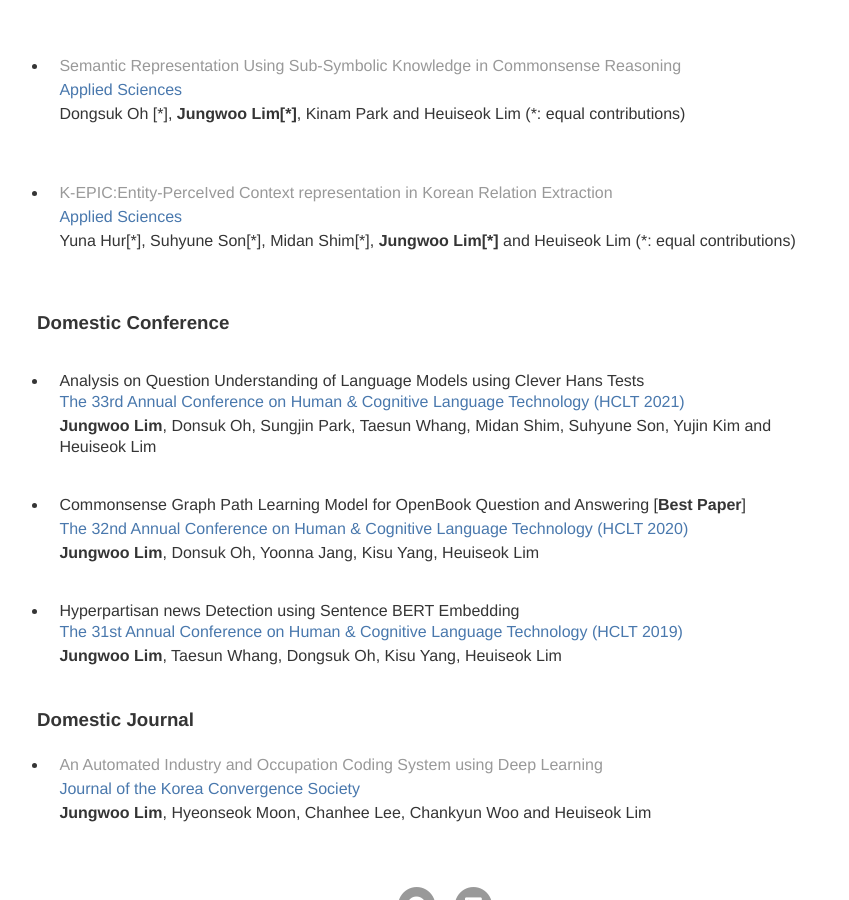
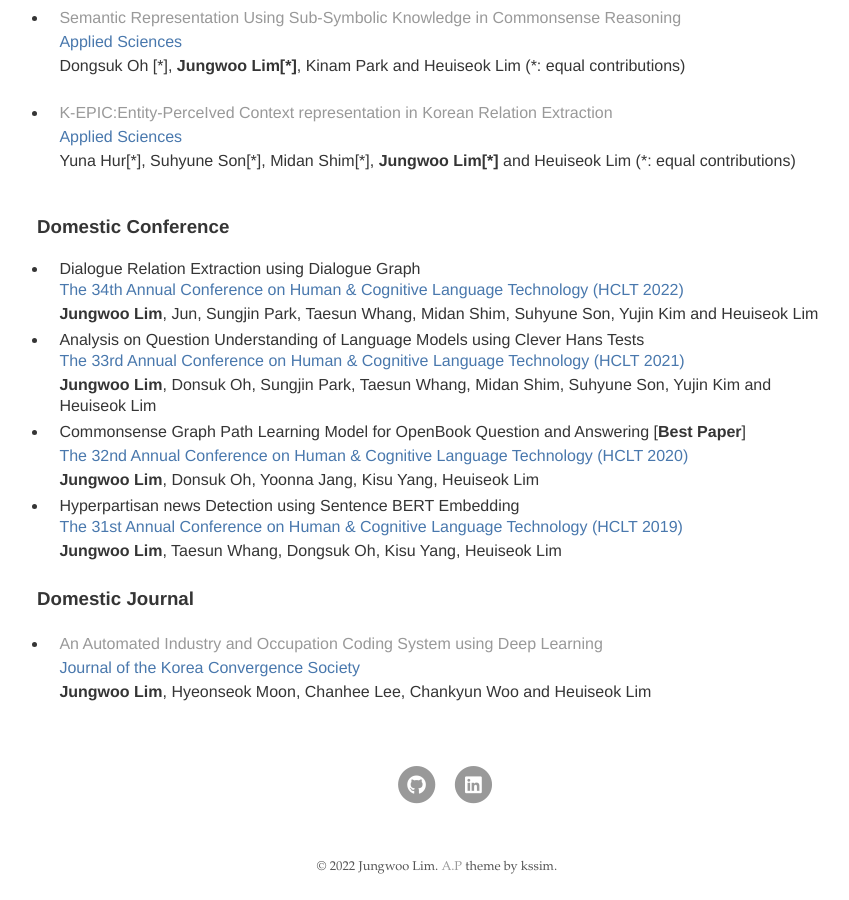
Before and after one commit to dlawjddn803/dlawjddn803.github.io, a Jekyll site: the page built from index.md, in a window 1280 px wide and 900 px high, scrolled down 2247 px. Shown: the whole window, without its empty margins (203-1052 px from the left). Built offline with Jekyll 4.4.1, drawn with Linux system fonts in a browser that asks for light colours; our own code applies the rules of GitHub Pages for plain Markdown files.

Commit message:
add info

```diff
--- a/index.md
+++ b/index.md
@@ -81,26 +81,25 @@ Dongyub Lee, **Jungwoo Lim**[\*], Taesun Whang[\*], Seungwoo Cho, Mingun Park an
 <span style="color:rgb(73, 120, 173)"> Applied Sciences </span> <br/>
 Dongsuk Oh [\*], **Jungwoo Lim[\*]** and Heuiseok Lim (*: equal contributions)
 <br/>
-
 * [Semantic Representation Using Sub-Symbolic Knowledge in Commonsense Reasoning](https://www.mdpi.com/2076-3417/12/18/9202/htm) <br/>
 <span style="color:rgb(73, 120, 173)"> Applied Sciences </span> <br/>
 Dongsuk Oh [\*], **Jungwoo Lim[\*]**, Kinam Park and Heuiseok Lim (*: equal contributions)
 <br/>
-
 * [K-EPIC:Entity-PerceIved Context representation in Korean Relation Extraction](https://www.mdpi.com/2076-3417/11/23/11472) <br/>
 <span style="color:rgb(73, 120, 173)"> Applied Sciences </span> <br/>
 Yuna Hur[\*], Suhyune Son[\*], Midan Shim[\*], **Jungwoo Lim[\*]** and Heuiseok Lim (*: equal contributions)
 <br/>
 
 ### Domestic Conference
+* Dialogue Relation Extraction using Dialogue Graph <br/>
+<span style="color:rgb(73, 120, 173)"> The 34th Annual Conference on Human & Cognitive Language Technology (HCLT 2022) </span> <br/>
+**Jungwoo Lim**, Jun, Sungjin Park, Taesun Whang, Midan Shim, Suhyune Son, Yujin Kim and Heuiseok Lim <br/>
 * Analysis on Question Understanding of Language Models using Clever Hans Tests <br/>
 <span style="color:rgb(73, 120, 173)"> The 33rd Annual Conference on Human & Cognitive Language Technology (HCLT 2021) </span> <br/>
 **Jungwoo Lim**, Donsuk Oh, Sungjin Park, Taesun Whang, Midan Shim, Suhyune Son, Yujin Kim and Heuiseok Lim <br/>
-
 * Commonsense Graph Path Learning Model for OpenBook Question and Answering [**Best Paper**] <br/>
 <span style="color:rgb(73, 120, 173)"> The 32nd Annual Conference on Human & Cognitive Language Technology (HCLT 2020) </span>  <br/>
 **Jungwoo Lim**, Donsuk Oh, Yoonna Jang, Kisu Yang, Heuiseok Lim <br/>
-
 * Hyperpartisan news Detection using Sentence BERT Embedding <br/>
 <span style="color:rgb(73, 120, 173)"> The 31st Annual Conference on Human & Cognitive Language Technology (HCLT 2019) </span> <br/>
 **Jungwoo Lim**, Taesun Whang, Dongsuk Oh, Kisu Yang, Heuiseok Lim
```
